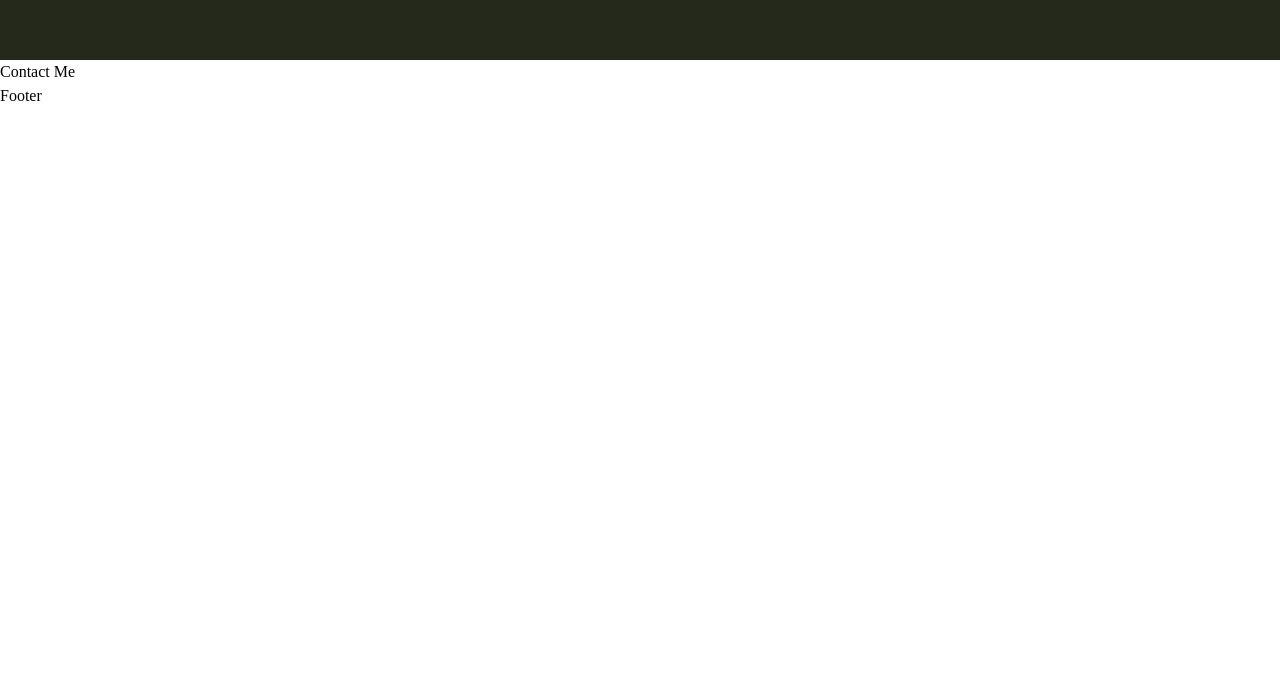
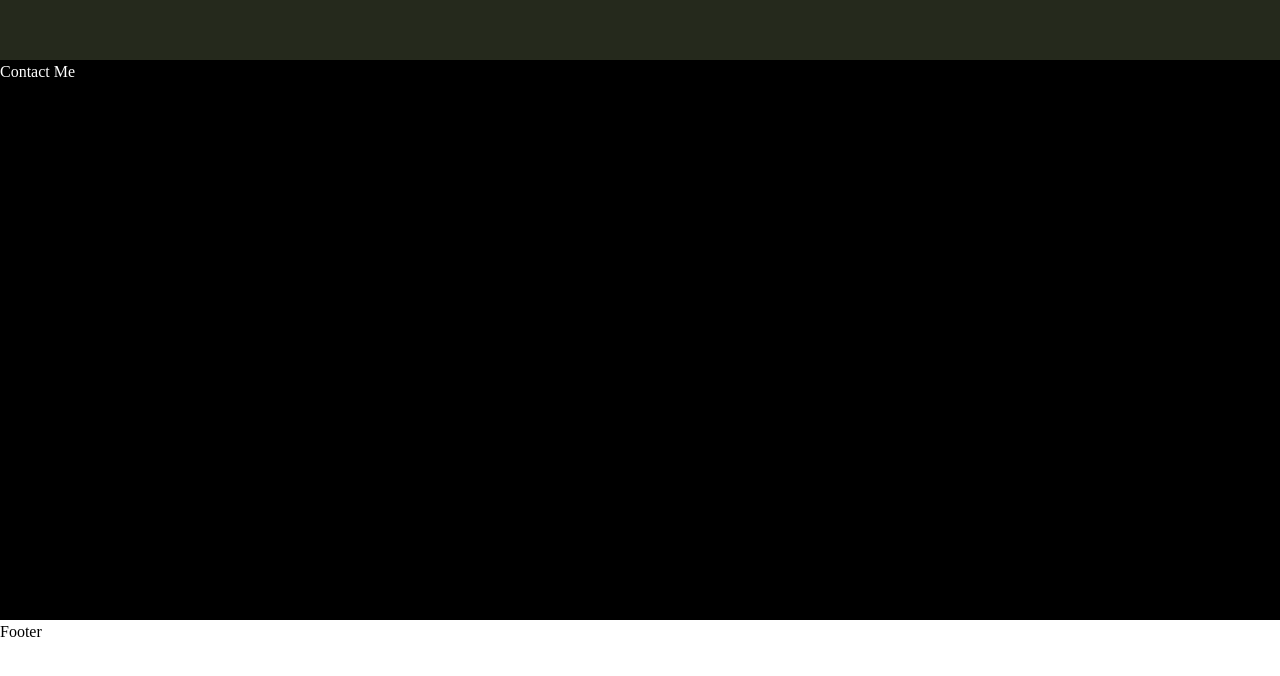
Before and after one commit to FrankTopzy/My-Portfolio, a React (Vite) app in the folder frontend/: page / in a window 1280 px wide. Shown: the part 1348-2024 px from the top of the page. Before the commit the page ends 1752 px from the top, so only its background shows below. Built offline with nearby package versions, Linux system fonts and the light colour scheme.

Commit message:
Added some styles to the contactMe page.

```diff
--- a/frontend/src/Homepage/Contact/ContactMe.tsx
+++ b/frontend/src/Homepage/Contact/ContactMe.tsx
@@ -2,7 +2,7 @@
 
 function ContactMe() {
   return (
-    <div>
+    <div className="bg-black text-white flex flex-col h-[70vh]" id="contact">
       Contact Me
     </div>
   )
```
